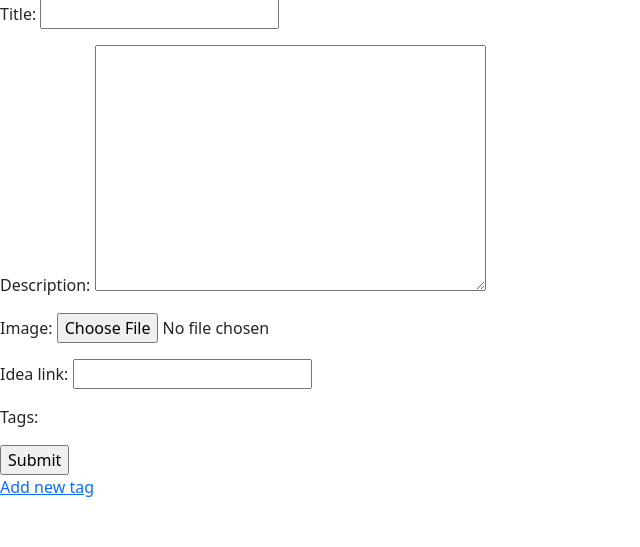
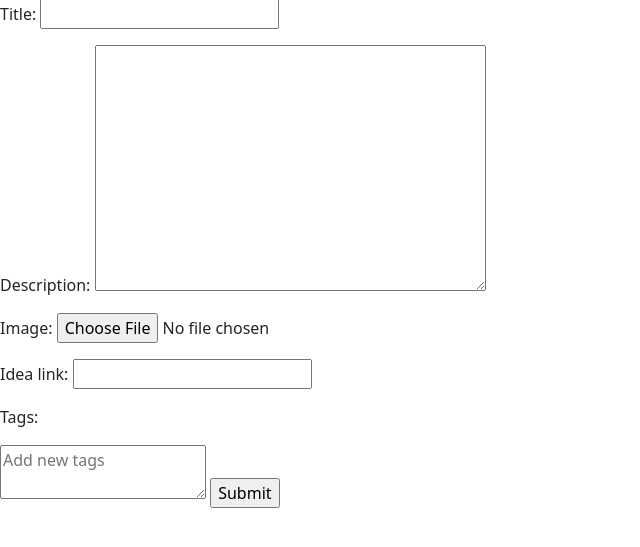
Before and after one commit to kikutan-day65/dev-share-ideas, a Django app: page /add-idea/ in a window 1280 px wide. Shown: the part 120-667 px from the top of the page, without its empty margins (0-640 px from the left). Run offline with Django 4.2, Linux system fonts and the light colour scheme; the visitor is signed in with stand-in values (Sample User, id 1); data that the repository does not hold is empty.

Commit message:
style: add textarea to create new tags

```diff
--- a/ShareIdea/projects/templates/projects/idea_form.html
+++ b/ShareIdea/projects/templates/projects/idea_form.html
@@ -10,9 +10,12 @@
     {% csrf_token %}
 
     {{ form.as_p }}
+
+    <textarea name="new_tags" placeholder="Add new tags"></textarea>
+
     <input type="submit" value="Submit">
 </form>
 
-<p><a href="{% url 'create-tag' %}">Add new tag</a></p>
+<!-- <p><a href="{% url 'create-tag' %}">Add new tag</a></p> -->
 
 {% endblock content %}
```
